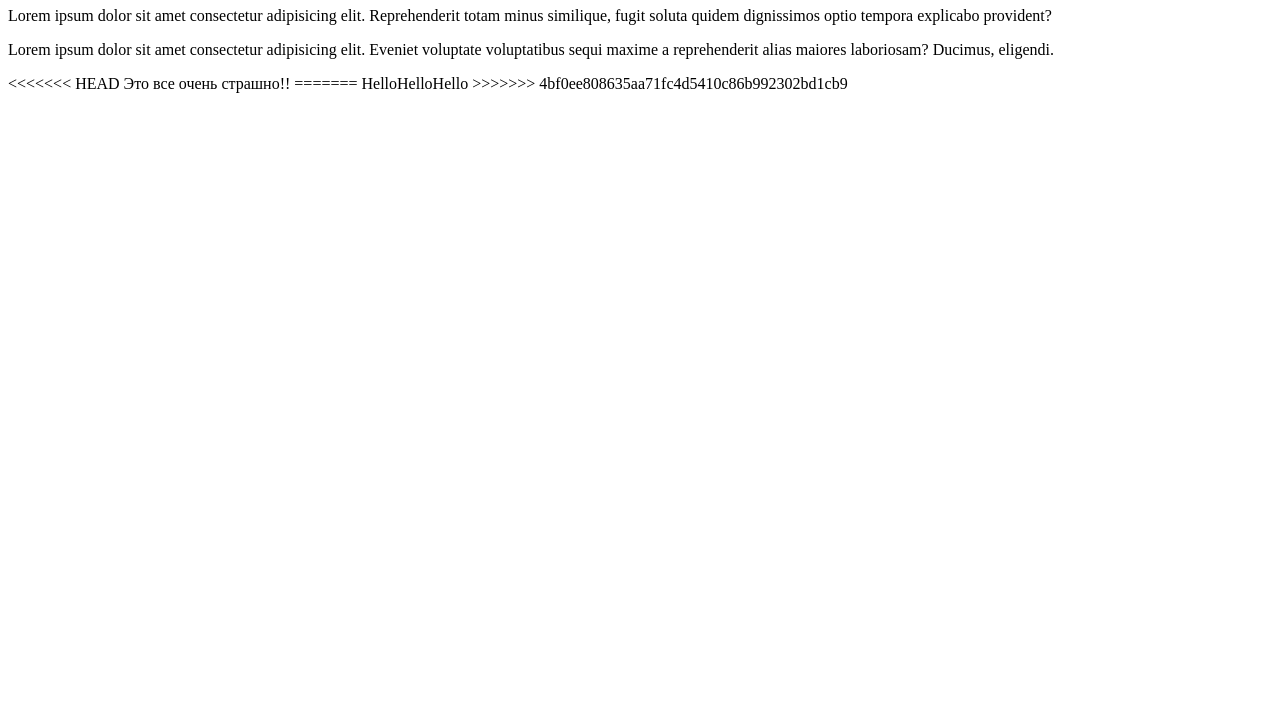
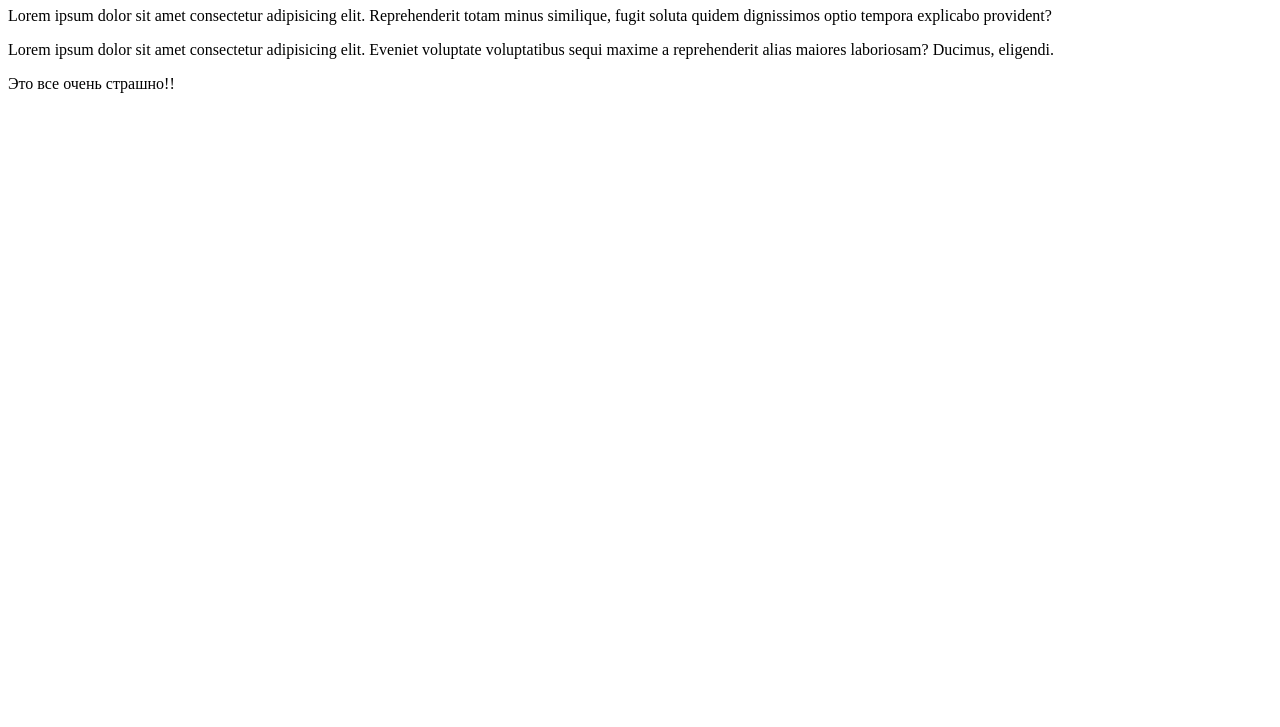
Before and after one commit to itstep-prepod/homework, a plain HTML site: page Prepod/index.html in a window 1280 px wide. Shown: the part 73-800 px from the top of the page. Drawn offline with Linux system fonts and the light colour scheme.

Commit message:
хватит

```diff
--- a/Prepod/index.html
+++ b/Prepod/index.html
@@ -10,10 +10,9 @@
     <h1>Header</h1>
     <div> Lorem ipsum dolor sit amet consectetur adipisicing elit. Reprehenderit totam minus similique, fugit soluta quidem dignissimos optio tempora explicabo provident?   </div>
     <p>Lorem ipsum dolor sit amet consectetur adipisicing elit. Eveniet voluptate voluptatibus sequi maxime a reprehenderit alias maiores laboriosam? Ducimus, eligendi.</p>
-<<<<<<< HEAD
     <span> Это все очень страшно!! </span>
-=======
-    <span>HelloHelloHello</span>
->>>>>>> 4bf0ee808635aa71fc4d5410c86b992302bd1cb9
+
+
+
 </body>
 </html>
```
